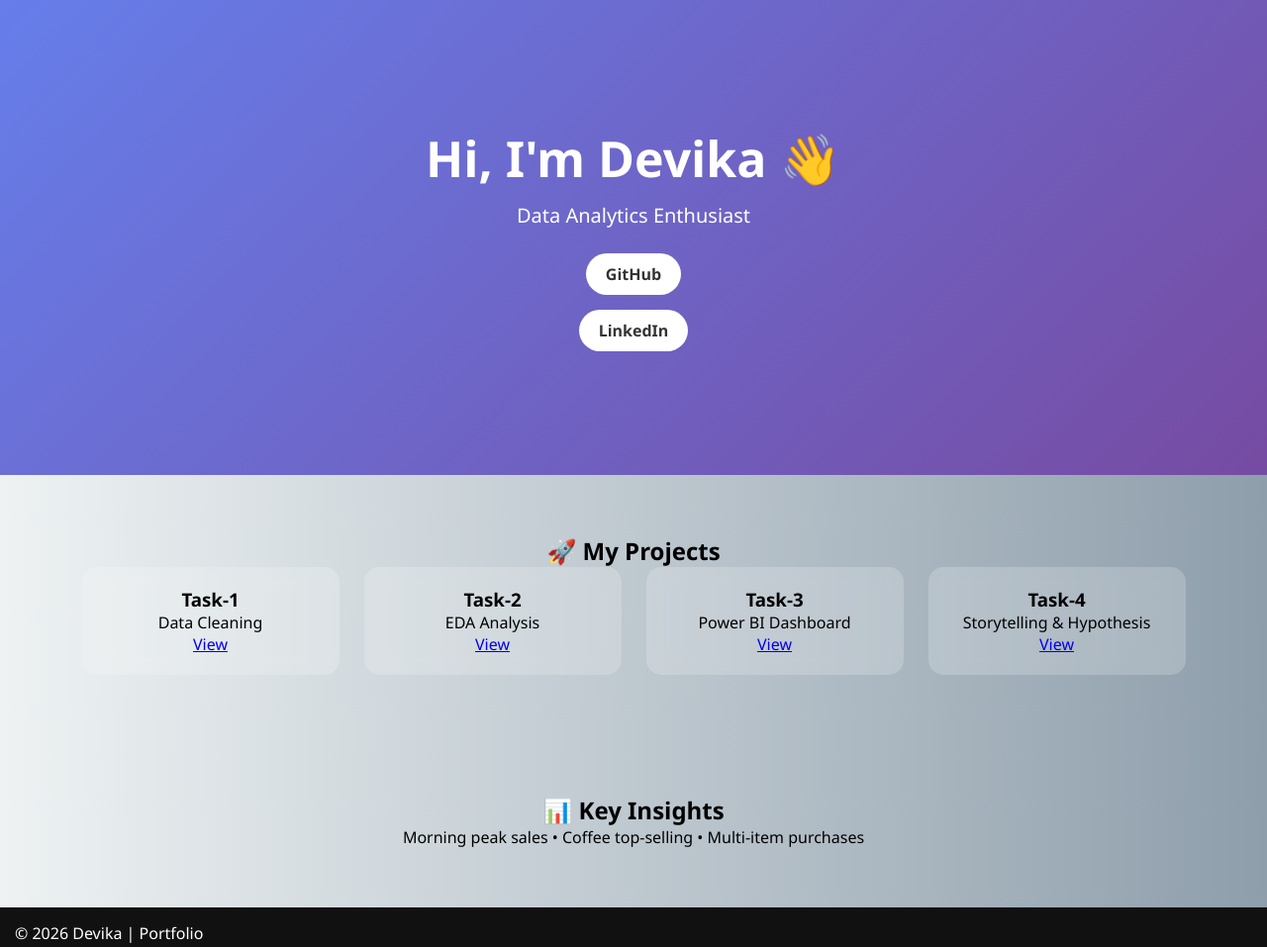
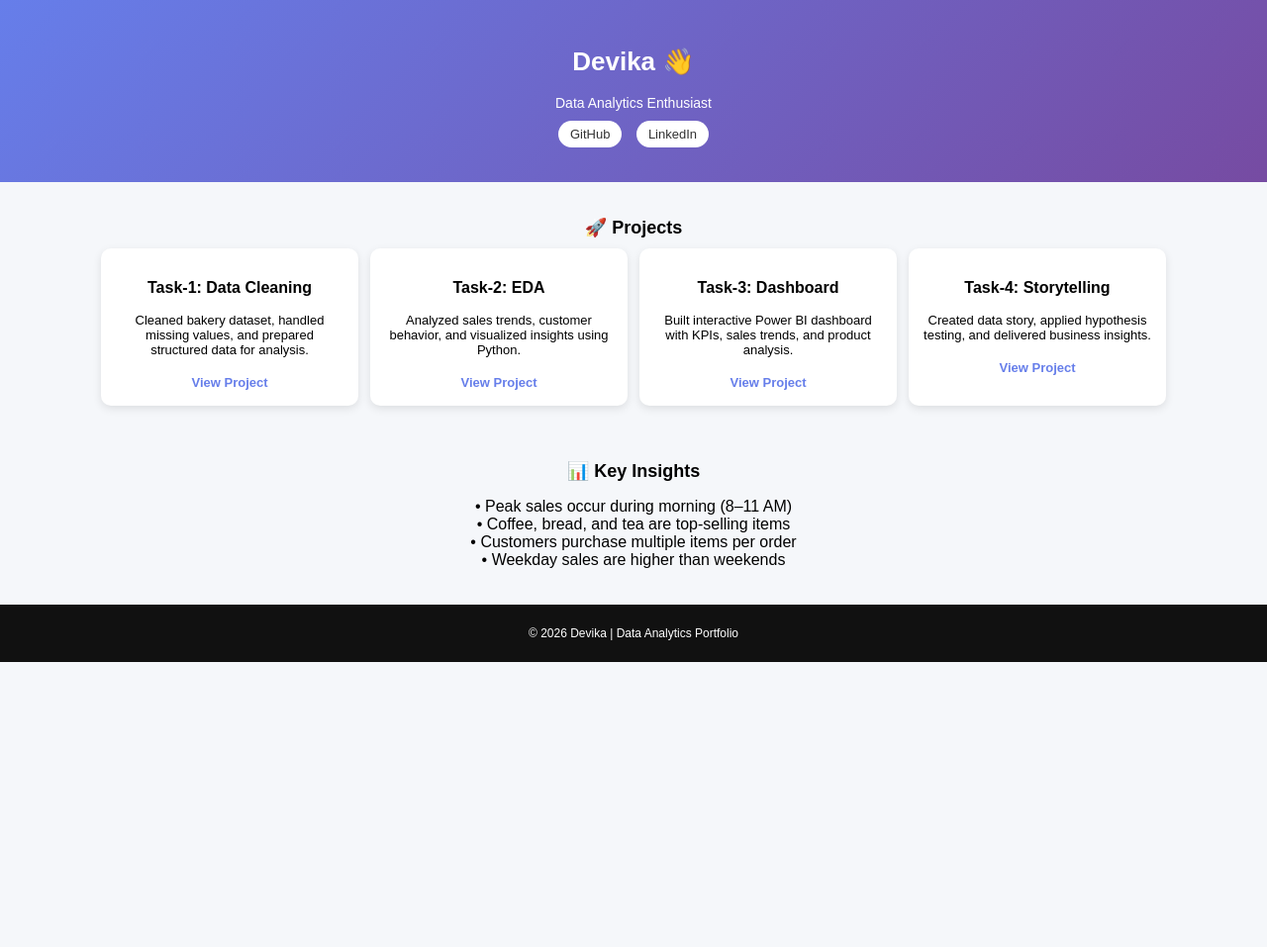
Before and after one commit to devika22507/devika22507.github.io, a plain HTML site: page index.html in a window 1280 px wide. Shown: the whole page at 99% size. After the commit the page ends 800 px from the top, so only its background shows below. Drawn offline with Linux system fonts and the light colour scheme.

Commit message:
Refactor index.html for improved styling and content

```diff
--- a/index.html
+++ b/index.html
@@ -4,52 +4,49 @@
 <title>Devika | Portfolio</title>
 
 <style>
-* {
+body {
+    font-family: Arial;
     margin: 0;
-    padding: 0;
-    box-sizing: border-box;
+    background: #f5f7fa;
 }
 
-body {
-    font-family: 'Segoe UI', sans-serif;
-    background: linear-gradient(to right, #eef2f3, #8e9eab);
-}
-
-/* HERO */
+/* SMALL HEADER */
 .hero {
-    height: 60vh;
     background: linear-gradient(135deg, #667eea, #764ba2);
     color: white;
-    display: flex;
-    align-items: center;
-    justify-content: center;
-    flex-direction: column;
     text-align: center;
+    padding: 30px 10px;
 }
 
 .hero h1 {
-    font-size: 50px;
+    font-size: 26px;
 }
 
 .hero p {
-    font-size: 20px;
-    margin: 10px 0;
+    font-size: 14px;
+    margin: 5px 0;
 }
 
 .btn {
-    margin-top: 15px;
-    padding: 10px 20px;
+    display: inline-block;
+    margin: 5px;
+    padding: 6px 12px;
     background: white;
     color: #333;
     text-decoration: none;
-    border-radius: 25px;
-    font-weight: bold;
+    border-radius: 15px;
+    font-size: 13px;
 }
 
 /* SECTION */
 section {
-    padding: 60px 20px;
+    padding: 20px;
     text-align: center;
+}
+
+h2 {
+    font-size: 18px;
+    margin-bottom: 10px;
 }
 
 /* CARDS */
@@ -57,28 +54,41 @@ section {
     display: flex;
     flex-wrap: wrap;
     justify-content: center;
-    gap: 25px;
+    gap: 12px;
 }
 
 .card {
-    background: rgba(255,255,255,0.2);
-    backdrop-filter: blur(10px);
-    padding: 20px;
-    width: 260px;
-    border-radius: 15px;
-    color: black;
-    transition: 0.3s;
+    background: white;
+    padding: 15px;
+    width: 230px;
+    border-radius: 10px;
+    box-shadow: 0 3px 8px rgba(0,0,0,0.1);
 }
 
-.card:hover {
-    transform: scale(1.05);
+.card h3 {
+    font-size: 16px;
+}
+
+.card p {
+    font-size: 13px;
+}
+
+.card a {
+    display: inline-block;
+    margin-top: 5px;
+    text-decoration: none;
+    color: #667eea;
+    font-size: 13px;
+    font-weight: bold;
 }
 
 /* FOOTER */
 footer {
     background: #111;
     color: white;
-    padding: 15px;
+    padding: 10px;
+    font-size: 12px;
+    text-align: center;
 }
 </style>
 
@@ -86,52 +96,60 @@ footer {
 
 <body>
 
+<!-- HEADER -->
 <div class="hero">
-    <h1>Hi, I'm Devika 👋</h1>
+    <h1>Devika 👋</h1>
     <p>Data Analytics Enthusiast</p>
+
     <a class="btn" href="https://github.com/devika22507" target="_blank">GitHub</a>
     <a class="btn" href="https://www.linkedin.com/in/devika-modhe-94781128a/" target="_blank">LinkedIn</a>
 </div>
 
+<!-- PROJECTS -->
 <section>
-<h2>🚀 My Projects</h2>
+<h2>🚀 Projects</h2>
 
 <div class="container">
 
 <div class="card">
-<h3>Task-1</h3>
-<p>Data Cleaning</p>
-<a href="https://github.com/devika22507/task-1_repo" target="_blank">View</a>
+<h3>Task-1: Data Cleaning</h3>
+<p>Cleaned bakery dataset, handled missing values, and prepared structured data for analysis.</p>
+<a href="https://github.com/devika22507/task-1_repo" target="_blank">View Project</a>
 </div>
 
 <div class="card">
-<h3>Task-2</h3>
-<p>EDA Analysis</p>
-<a href="https://github.com/devika22507/task-2_repo" target="_blank">View</a>
+<h3>Task-2: EDA</h3>
+<p>Analyzed sales trends, customer behavior, and visualized insights using Python.</p>
+<a href="https://github.com/devika22507/task-2_repo" target="_blank">View Project</a>
 </div>
 
 <div class="card">
-<h3>Task-3</h3>
-<p>Power BI Dashboard</p>
-<a href="https://github.com/devika22507/task-3_repo" target="_blank">View</a>
+<h3>Task-3: Dashboard</h3>
+<p>Built interactive Power BI dashboard with KPIs, sales trends, and product analysis.</p>
+<a href="https://github.com/devika22507/task-3_repo" target="_blank">View Project</a>
 </div>
 
 <div class="card">
-<h3>Task-4</h3>
-<p>Storytelling & Hypothesis</p>
-<a href="https://github.com/devika22507/task-4_repo" target="_blank">View</a>
+<h3>Task-4: Storytelling</h3>
+<p>Created data story, applied hypothesis testing, and delivered business insights.</p>
+<a href="https://github.com/devika22507/task-4_repo" target="_blank">View Project</a>
 </div>
 
 </div>
 </section>
 
+<!-- KEY INSIGHTS -->
 <section>
 <h2>📊 Key Insights</h2>
-<p>Morning peak sales • Coffee top-selling • Multi-item purchases</p>
+<p>• Peak sales occur during morning (8–11 AM)<br>
+• Coffee, bread, and tea are top-selling items<br>
+• Customers purchase multiple items per order<br>
+• Weekday sales are higher than weekends</p>
 </section>
 
+<!-- FOOTER -->
 <footer>
-<p>© 2026 Devika | Portfolio</p>
+<p>© 2026 Devika | Data Analytics Portfolio</p>
 </footer>
 
 </body>
```
